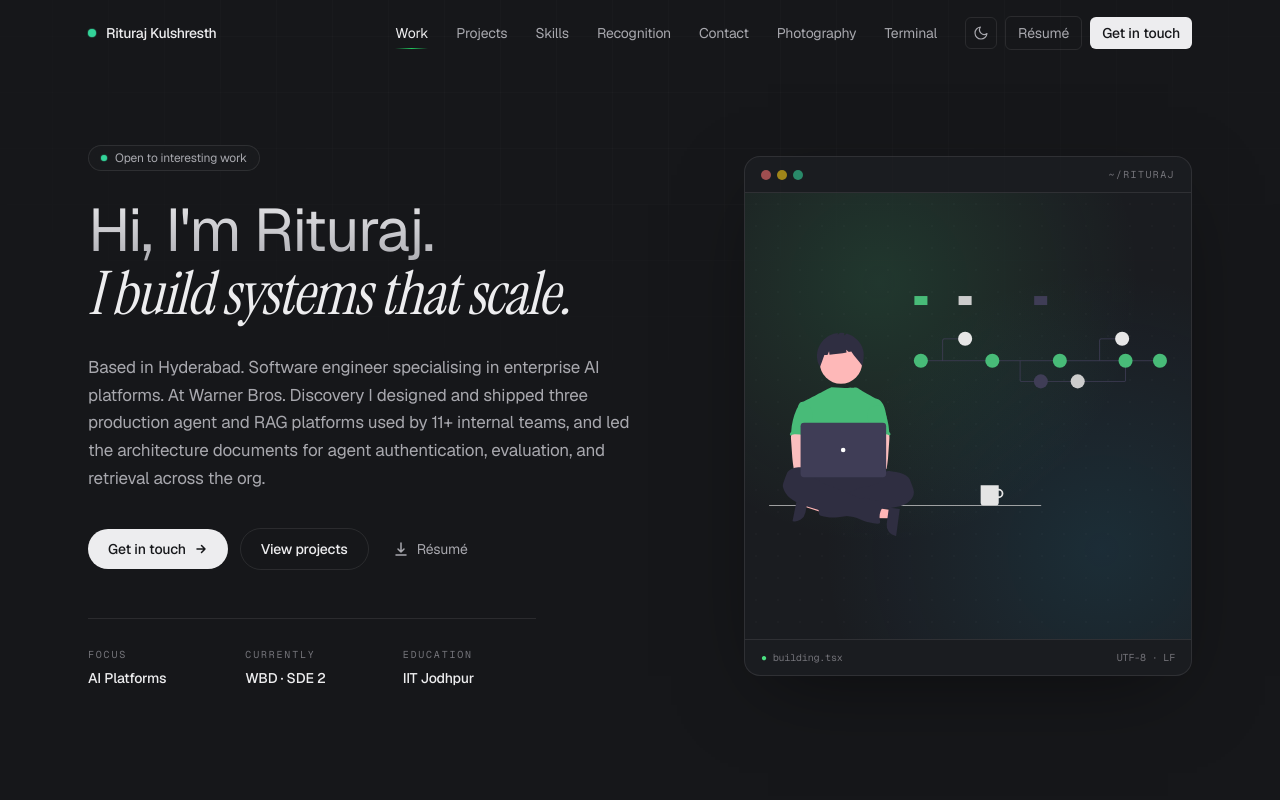
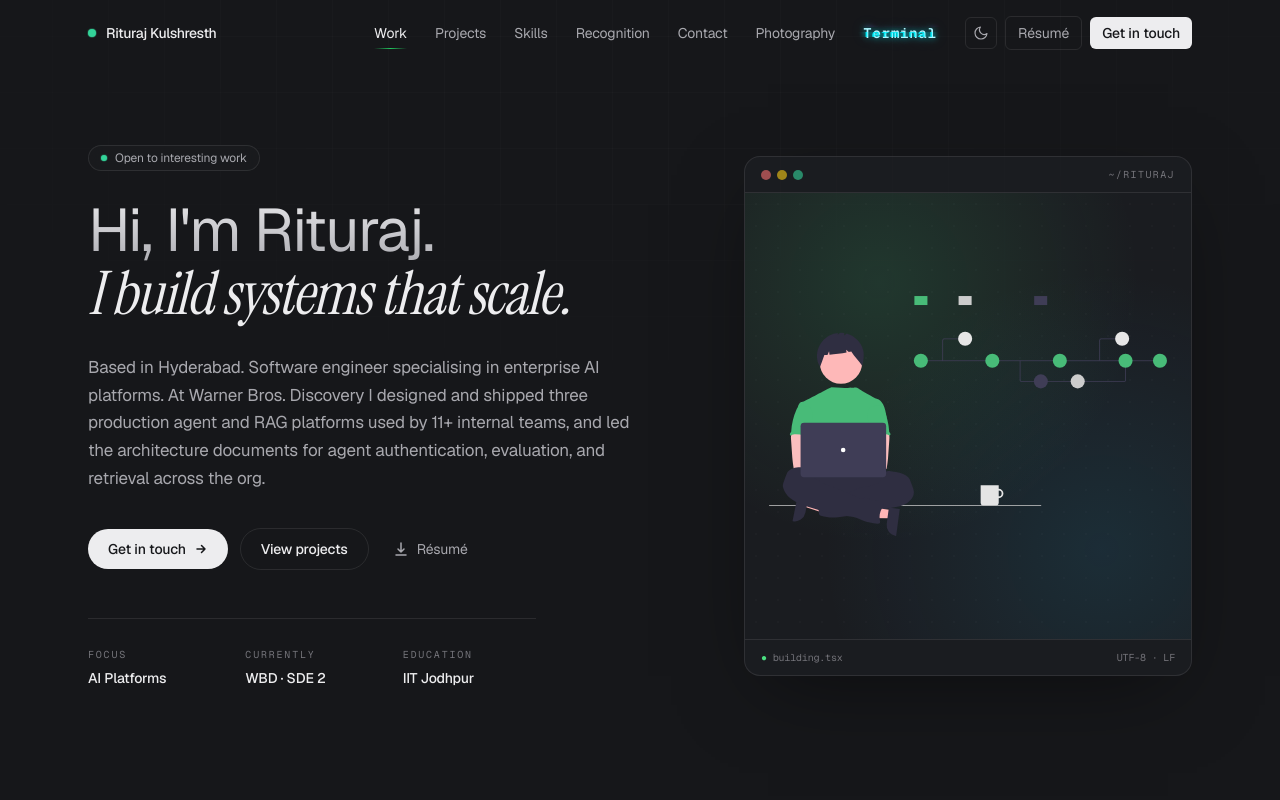
Before and after one commit to RiturajKulshresth/riturajkulshresth.github.io, a Next.js app: page / in a window 1280 px wide. Shown: the top 800 px of the page. Built offline with nearby package versions, Linux system fonts and the light colour scheme.

Commit message:
terminal

```diff
--- a/src/app/globals.css
+++ b/src/app/globals.css
@@ -365,3 +365,100 @@ header[data-nav-overlay="true"] {
     }
   }
 }
+
+/* ─── Terminal nav glitch ────────────────────────────────────────
+   The "Terminal" navbar entry is a portal to the alternate cyber
+   visual, so it gets an always-on cyberpunk glitch instead of reading
+   like a normal link. The base label flickers with a neon cyan glow;
+   two pseudo-element copies (cyan + magenta) sit permanently offset for
+   constant chromatic aberration and animate clip-path "slice tears" so
+   the eye is drawn to it at rest. `padding: inherit` keeps the copies
+   aligned with the padded link text; data-text supplies the label. */
+.nav-glitch {
+  position: relative;
+  font-family: var(--font-mono, ui-monospace, monospace);
+  font-weight: 600;
+  letter-spacing: 0.06em;
+  color: #aef6ff;
+  text-shadow: 0 0 6px rgba(0, 243, 255, 0.65), 0 0 14px rgba(0, 243, 255, 0.35);
+  animation: nav-glitch-flicker 3.5s infinite steps(1);
+}
+
+.nav-glitch:hover {
+  color: #ffffff;
+}
+
+.nav-glitch::before,
+.nav-glitch::after {
+  content: attr(data-text);
+  position: absolute;
+  inset: 0;
+  padding: inherit;
+  pointer-events: none;
+  opacity: 0.9;
+}
+
+.nav-glitch::before {
+  color: #00f3ff;
+  text-shadow: 0 0 6px rgba(0, 243, 255, 0.7);
+  transform: translateX(-1.5px);
+  animation: nav-glitch-a 2.2s infinite linear alternate-reverse;
+}
+
+.nav-glitch::after {
+  color: #ff00ff;
+  text-shadow: 0 0 6px rgba(255, 0, 255, 0.7);
+  transform: translateX(1.5px);
+  animation: nav-glitch-b 1.7s infinite linear alternate-reverse;
+}
+
+.nav-glitch:hover::before {
+  animation-duration: 0.5s;
+}
+.nav-glitch:hover::after {
+  animation-duration: 0.4s;
+}
+
+/* Cyan copy: slices torn from the upper bands, nudged left. */
+@keyframes nav-glitch-a {
+  0%   { clip-path: inset(10% 0 78% 0); transform: translateX(-3px); }
+  15%  { clip-path: inset(40% 0 45% 0); transform: translateX(2px); }
+  30%  { clip-path: inset(70% 0 12% 0); transform: translateX(-2px); }
+  45%  { clip-path: inset(22% 0 60% 0); transform: translateX(3px); }
+  60%  { clip-path: inset(55% 0 30% 0); transform: translateX(-3px); }
+  75%  { clip-path: inset(8% 0 80% 0);  transform: translateX(1px); }
+  100% { clip-path: inset(48% 0 38% 0); transform: translateX(-1px); }
+}
+
+/* Magenta copy: complementary slices, nudged right. */
+@keyframes nav-glitch-b {
+  0%   { clip-path: inset(65% 0 18% 0); transform: translateX(3px); }
+  15%  { clip-path: inset(18% 0 66% 0); transform: translateX(-2px); }
+  30%  { clip-path: inset(45% 0 38% 0); transform: translateX(2px); }
+  45%  { clip-path: inset(78% 0 8% 0);  transform: translateX(-3px); }
+  60%  { clip-path: inset(30% 0 55% 0); transform: translateX(2px); }
+  75%  { clip-path: inset(60% 0 25% 0); transform: translateX(-1px); }
+  100% { clip-path: inset(12% 0 72% 0); transform: translateX(3px); }
+}
+
+/* Occasional brightness/opacity stutter on the base label. */
+@keyframes nav-glitch-flicker {
+  0%, 100% { opacity: 1; }
+  47% { opacity: 1; }
+  48% { opacity: 0.35; }
+  49% { opacity: 1; }
+  72% { opacity: 1; }
+  73% { opacity: 0.55; }
+  74% { opacity: 1; }
+}
+
+@media (prefers-reduced-motion: reduce) {
+  .nav-glitch {
+    animation: none;
+  }
+  .nav-glitch::before,
+  .nav-glitch::after {
+    animation: none;
+    opacity: 0;
+  }
+}
--- a/src/components/navbar.tsx
+++ b/src/components/navbar.tsx
@@ -128,12 +128,15 @@ export default function Navbar() {
             })}
             {routes.map((route) => {
               const isActive = pathname === route.href;
+              const isTerminal = route.href === "/terminal";
               return (
                 <li key={route.href}>
                   <Link
                     href={route.href}
+                    data-text={isTerminal ? route.label : undefined}
                     className={clsx(
                       "relative rounded-md px-3 py-1.5 text-sm transition",
+                      isTerminal && "nav-glitch",
                       isActive ? NAV_LINK_ACTIVE : NAV_LINK
                     )}
                   >
@@ -204,17 +207,25 @@ export default function Navbar() {
                 </a>
               </li>
             ))}
-            {routes.map((route) => (
+            {routes.map((route) => {
+              const isTerminal = route.href === "/terminal";
+              return (
                 <li key={route.href}>
                   <Link
                     href={route.href}
+                    data-text={isTerminal ? route.label : undefined}
                     onClick={() => setOpen(false)}
-                  className={clsx("block rounded-md px-3 py-2 transition", MOBILE_ITEM)}
+                    className={clsx(
+                      "block rounded-md px-3 py-2 transition",
+                      isTerminal && "nav-glitch",
+                      MOBILE_ITEM
+                    )}
                   >
                     {route.label}
                   </Link>
                 </li>
-            ))}
+              );
+            })}
           </ul>
           <div className="mt-4 flex flex-col gap-2">
             <a
```
Lines whose indentation alone changed are shown as unchanged.
